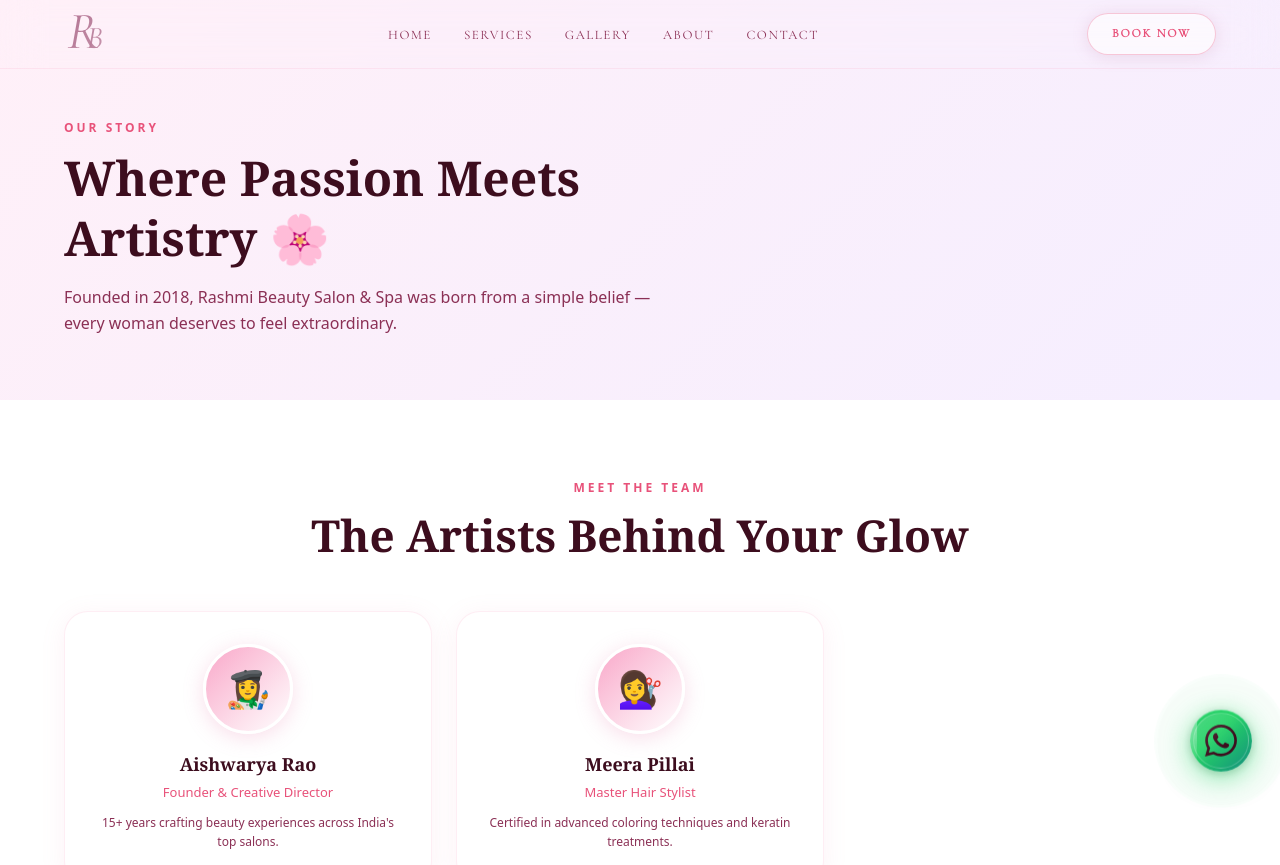
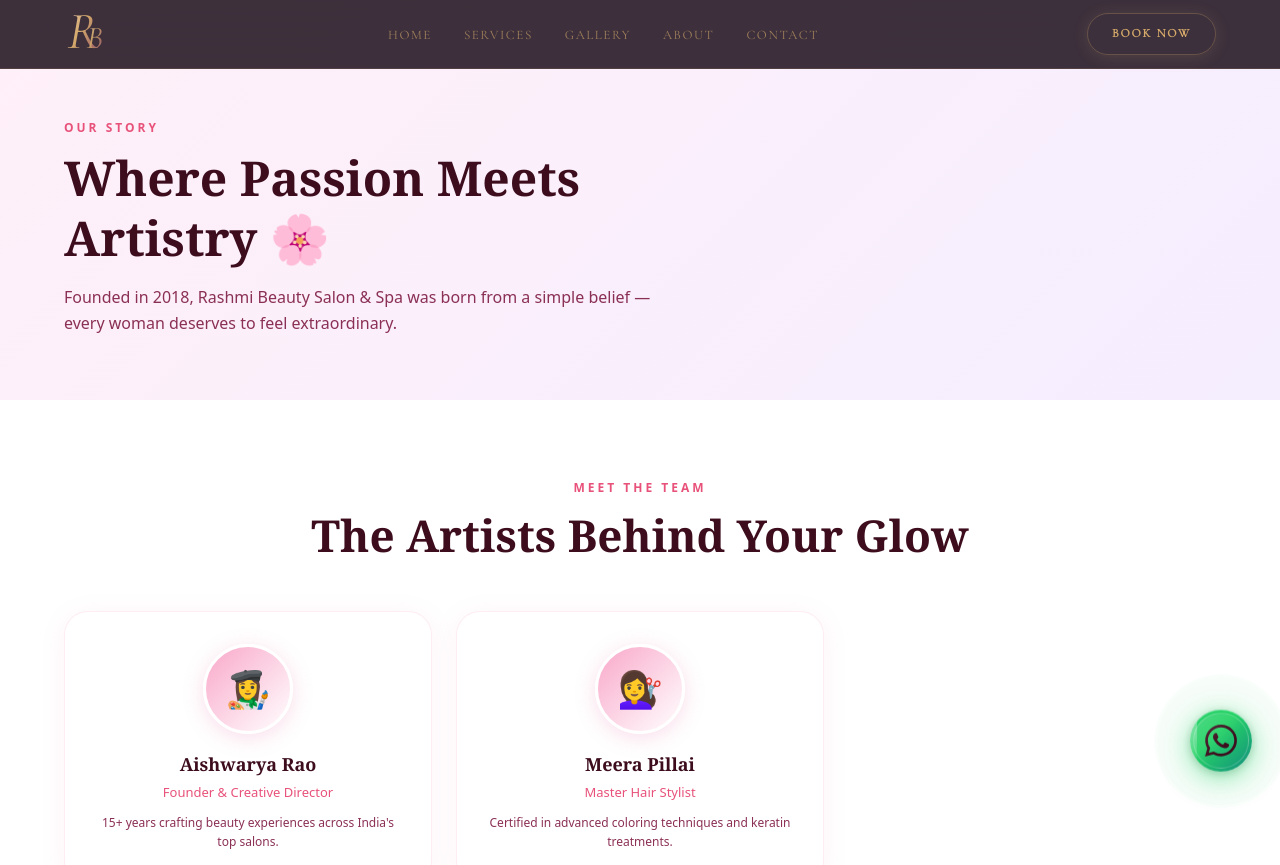
Before and after one commit to aextureservices-hub/rashmi-salon, a React (Vite) app in the folder salon/: page /about in a window 1280 px wide. Shown: the top 865 px of the page. Built offline with nearby package versions, Linux system fonts and the light colour scheme.

Commit message:
change the toggle

```diff
--- a/salon/src/components/layout/Navbar.tsx
+++ b/salon/src/components/layout/Navbar.tsx
@@ -3,9 +3,9 @@ import { Link, useNavigate } from 'react-router-dom';
 import { useScrollProgress } from '../../hooks/useScrollProgress';
 import { NAV_LINKS } from '../../utils/data';
 import { cn } from '../../utils/helpers';
+import { P } from '../../utils/palette';
 import '../../styles/index.css';
 
-// RB Logo matching the salon's elegant serif monogram style
 function RBLogo() {
   return (
     <svg
@@ -16,84 +16,67 @@ function RBLogo() {
     >
       <defs>
         <linearGradient id="rbGrad" x1="0%" y1="0%" x2="100%" y2="100%">
-          <stop offset="0%" stopColor="#b07090" />
-          <stop offset="100%" stopColor="#c490a8" />
+          <stop offset="0%"   stopColor="#E8C9B8" />
+          <stop offset="45%"  stopColor="#D4A96A" />
+          <stop offset="100%" stopColor="#8B4865" />
         </linearGradient>
       </defs>
 
-      {/* R — elegant serif R */}
       <text
-        x="4"
-        y="52"
+        x="4" y="52"
         fontFamily="'Cormorant Garamond', 'Playfair Display', Georgia, serif"
-        fontSize="76"
-        fontWeight="400"
-        fontStyle="italic"
-        fill="url(#rbGrad)"
-        letterSpacing="-2"
-      >
-        R
-      </text>
+        fontSize="76" fontWeight="400" fontStyle="italic"
+        fill="url(#rbGrad)" letterSpacing="-2"
+      >R</text>
 
-      {/* B — overlapping, offset slightly to create interlock effect */}
       <text
-        x="32"
-        y="52"
+        x="32" y="52"
         fontFamily="'Cormorant Garamond', 'Playfair Display', Georgia, serif"
-        fontSize="46"
-        fontWeight="400"
-        fontStyle="italic"
-        fill="url(#rbGrad)"
-        opacity="0.92"
-        letterSpacing="-2"
-      >
-        B
-      </text>
+        fontSize="46" fontWeight="400" fontStyle="italic"
+        fill="url(#rbGrad)" opacity="0.92" letterSpacing="-2"
+      >B</text>
 
-      {/* Subtle underline flourish */}
       <line
-        x1="6"
-        y1="57"
-        x2="70"
-        y2="57"
-        stroke="url(#rbGrad)"
-        strokeWidth="0.8"
-        opacity="0.5"
+        x1="6" y1="57" x2="70" y2="57"
+        stroke="url(#rbGrad)" strokeWidth="0.8" opacity="0.5"
       />
     </svg>
   );
 }
 
-// Floating hamburger lines with wave animation
 function HamburgerIcon({ open }: { open: boolean }) {
   return (
     <div className="relative w-6 h-5 flex flex-col justify-between">
       <span
         className={cn(
-          'block h-[2px] rounded-full bg-gradient-to-r from-rose-deep to-purple-400 origin-center transition-all duration-400 ease-in-out',
-          open
-            ? 'rotate-45 translate-y-[9px]'
-            : 'animate-float-line-1'
+          'block h-[2px] rounded-full origin-center transition-all duration-400 ease-in-out',
+          open ? 'rotate-45 translate-y-[9px]' : 'animate-float-line-1'
         )}
-        style={{ width: open ? '100%' : '100%' }}
+        style={{
+          width: '100%',
+          background: `linear-gradient(90deg, ${P.gold}, ${P.primary})`,
+        }}
       />
       <span
         className={cn(
-          'block h-[2px] rounded-full bg-gradient-to-r from-purple-400 to-rose-deep origin-center transition-all duration-300 ease-in-out',
-          open
-            ? 'opacity-0 scale-x-0'
-            : 'animate-float-line-2'
+          'block h-[2px] rounded-full origin-center transition-all duration-300 ease-in-out',
+          open ? 'opacity-0 scale-x-0' : 'animate-float-line-2'
         )}
-        style={{ width: '75%', alignSelf: 'flex-end' }}
+        style={{
+          width: '75%',
+          alignSelf: 'flex-end',
+          background: `linear-gradient(90deg, ${P.primary}, ${P.gold})`,
+        }}
       />
       <span
         className={cn(
-          'block h-[2px] rounded-full bg-gradient-to-r from-rose-deep to-purple-400 origin-center transition-all duration-400 ease-in-out',
-          open
-            ? '-rotate-45 -translate-y-[9px]'
-            : 'animate-float-line-3'
+          'block h-[2px] rounded-full origin-center transition-all duration-400 ease-in-out',
+          open ? '-rotate-45 -translate-y-[9px]' : 'animate-float-line-3'
         )}
-        style={{ width: open ? '100%' : '88%' }}
+        style={{
+          width: open ? '100%' : '88%',
+          background: `linear-gradient(90deg, ${P.gold}, ${P.primary})`,
+        }}
       />
     </div>
   );
@@ -111,28 +94,34 @@ export function Navbar() {
 
   return (
     <>
-      {/* Scroll Progress Bar */}
+      {/* Scroll Progress Bar — gold gradient */}
       <div
-        className="fixed top-0 left-0 h-[3px] z-[9999] transition-[width_0.1s] bg-gradient-to-r from-rose-deep via-pink-400 to-lavender"
-        style={{ width: `${progress}%` }}
+        className="fixed top-0 left-0 h-[3px] z-[9999] transition-[width_0.1s]"
+        style={{
+          width: `${progress}%`,
+          background: P.gradGold,
+        }}
       />
 
       {/* Navbar */}
       <nav
         className={cn(
           'fixed top-0 w-full z-[1000] px-[5%] flex items-center justify-between transition-all duration-300',
-          'bg-blush/85 backdrop-blur-[20px] border-b border-rose-soft/20',
-          isScrolled
-            ? 'py-2 bg-blush/97 shadow-[0_4px_30px_rgba(176,112,144,0.14)]'
-            : 'py-3'
+          isScrolled ? 'py-2' : 'py-3'
         )}
+        style={{
+          background: isScrolled
+            ? 'rgba(28,15,26,0.97)'
+            : 'rgba(28,15,26,0.85)',
+          backdropFilter: 'blur(20px)',
+          borderBottom: `1px solid ${P.border}`,
+          boxShadow: isScrolled
+            ? `0 4px 30px rgba(212,169,106,0.10)`
+            : 'none',
+        }}
       >
         {/* Logo */}
-        <Link
-          to="/"
-          className="flex items-center gap-2 group"
-          aria-label="Home"
-        >
+        <Link to="/" className="flex items-center gap-2 group" aria-label="Home">
           <div className="transition-transform duration-300 group-hover:scale-105">
             <RBLogo />
           </div>
@@ -144,11 +133,28 @@ export function Navbar() {
             <li key={link.path}>
               <Link
                 to={link.path}
-                className="text-salon-muted text-sm font-medium tracking-widest uppercase hover:text-rose-deep transition-colors duration-300 relative group"
-                style={{ fontFamily: "'Cormorant Garamond', serif", fontSize: '13px', letterSpacing: '0.12em' }}
+                className="relative group transition-colors duration-300"
+                style={{
+                  fontFamily: "'Cormorant Garamond', serif",
+                  fontSize: '13px',
+                  letterSpacing: '0.12em',
+                  textTransform: 'uppercase',
+                  color: P.textGoldMuted,
+                  fontWeight: 500,
+                }}
+                onMouseEnter={e =>
+                  ((e.currentTarget as HTMLAnchorElement).style.color = P.gold)
+                }
+                onMouseLeave={e =>
+                  ((e.currentTarget as HTMLAnchorElement).style.color = P.textGoldMuted)
+                }
               >
                 {link.label}
-                <span className="absolute -bottom-1 left-0 w-0 h-[1px] bg-gradient-to-r from-rose-deep to-lavender rounded-sm group-hover:w-full transition-[width] duration-300" />
+                {/* Underline hover */}
+                <span
+                  className="absolute -bottom-1 left-0 w-0 h-[1px] rounded-sm group-hover:w-full transition-[width] duration-300"
+                  style={{ background: P.gradGold }}
+                />
               </Link>
             </li>
           ))}
@@ -157,15 +163,43 @@ export function Navbar() {
         {/* Book Now CTA */}
         <button
           onClick={handleBookNow}
-          className="hidden md:block px-6 py-2.5 rounded-full text-[12px] font-semibold cursor-pointer border border-rose-deep/30 text-rose-deep bg-white/60 hover:bg-gradient-to-br hover:from-rose-deep hover:to-rose-darker hover:text-white hover:border-transparent transition-all duration-300 shadow-[0_2px_16px_rgba(176,112,144,0.18)] hover:shadow-[0_6px_28px_rgba(176,112,144,0.38)] hover:-translate-y-0.5 tracking-widest uppercase"
-          style={{ fontFamily: "'Cormorant Garamond', serif", letterSpacing: '0.15em' }}
+          className="hidden md:block px-6 py-2.5 rounded-full text-[12px] font-semibold cursor-pointer tracking-widest uppercase transition-all duration-300 hover:-translate-y-0.5"
+          style={{
+            fontFamily: "'Cormorant Garamond', serif",
+            letterSpacing: '0.15em',
+            border: `1px solid ${P.borderMid}`,
+            color: P.gold,
+            background: 'transparent',
+            boxShadow: `0 2px 16px ${P.glowGold}`,
+          }}
+          onMouseEnter={e => {
+            const el = e.currentTarget as HTMLButtonElement;
+            el.style.background = P.gradGold;
+            el.style.color = P.primaryDark;
+            el.style.borderColor = 'transparent';
+            el.style.boxShadow = `0 6px 28px ${P.glowGold}`;
+          }}
+          onMouseLeave={e => {
+            const el = e.currentTarget as HTMLButtonElement;
+            el.style.background = 'transparent';
+            el.style.color = P.gold;
+            el.style.borderColor = P.borderMid;
+            el.style.boxShadow = `0 2px 16px ${P.glowGold}`;
+          }}
         >
           Book Now
         </button>
 
-        {/* Hamburger Button */}
+        {/* Hamburger */}
         <button
-          className="md:hidden flex items-center justify-center w-10 h-10 cursor-pointer border-rose-soft/30 rounded-full backdrop-blur-sm hover:bg-white/70 transition-all duration-300 hover:shadow-[0_2px_16px_rgba(176,112,144,0.25)]"
+          className="md:hidden flex items-center justify-center w-10 h-10 cursor-pointer rounded-full transition-all duration-300"
+          style={{ border: `1px  ${P.border}` }}
+          onMouseEnter={e =>
+            ((e.currentTarget as HTMLButtonElement).style.borderColor = P.borderHot)
+          }
+          onMouseLeave={e =>
+            ((e.currentTarget as HTMLButtonElement).style.borderColor = P.border)
+          }
           onClick={() => setMobileOpen(v => !v)}
           aria-label="Toggle menu"
         >
@@ -176,13 +210,32 @@ export function Navbar() {
       {/* Mobile Nav Overlay */}
       <div
         className={cn(
-          'md:hidden fixed inset-0 z-[998] bg-blush/97 backdrop-blur-[24px] flex flex-col items-center justify-center gap-9 transition-all duration-400',
+          'md:hidden fixed inset-0 z-[998] flex flex-col items-center justify-center gap-9 transition-all duration-400',
           mobileOpen ? 'opacity-100 pointer-events-auto' : 'opacity-0 pointer-events-none'
         )}
+        style={{
+          background: 'rgba(28,15,26,0.97)',
+          backdropFilter: 'blur(24px)',
+        }}
       >
         {/* Close button */}
         <button
-          className="absolute top-5 right-5 w-10 h-10 flex items-center justify-center text-rose-deep bg-white/50 border border-rose-soft/30 rounded-full cursor-pointer backdrop-blur-sm hover:bg-rose-deep hover:text-white transition-all duration-300"
+          className="absolute top-5 right-5 w-10 h-10 flex items-center justify-center rounded-full cursor-pointer transition-all duration-300"
+          style={{
+            color: P.gold,
+            background: 'rgba(212,169,106,0.08)',
+            border: `1px solid ${P.border}`,
+          }}
+          onMouseEnter={e => {
+            const el = e.currentTarget as HTMLButtonElement;
+            el.style.background = P.gradGold;
+            el.style.color = P.primaryDark;
+          }}
+          onMouseLeave={e => {
+            const el = e.currentTarget as HTMLButtonElement;
+            el.style.background = 'rgba(212,169,106,0.08)';
+            el.style.color = P.gold;
+          }}
           onClick={() => setMobileOpen(false)}
           aria-label="Close menu"
         >
@@ -194,19 +247,35 @@ export function Navbar() {
           <RBLogo />
         </div>
 
+        {/* Thin gold divider */}
+        <div
+          style={{
+            height: '1px',
+            width: '60px',
+            background: `linear-gradient(90deg, transparent, ${P.gold}, transparent)`,
+          }}
+        />
+
         {NAV_LINKS.map((link, i) => (
           <Link
             key={link.path}
             to={link.path}
-            className="text-[20px] text-salon-text hover:text-rose-deep transition-colors tracking-[0.18em] uppercase"
+            className="text-[20px] tracking-[0.18em] uppercase transition-colors duration-300"
             style={{
               fontFamily: "'Cormorant Garamond', serif",
               fontWeight: 400,
+              color: P.textGoldMuted,
               transitionDelay: mobileOpen ? `${i * 50}ms` : '0ms',
               transform: mobileOpen ? 'translateY(0)' : 'translateY(12px)',
               opacity: mobileOpen ? 1 : 0,
               transition: `color 0.3s, transform 0.4s ${i * 50}ms, opacity 0.4s ${i * 50}ms`,
             }}
+            onMouseEnter={e =>
+              ((e.currentTarget as HTMLAnchorElement).style.color = P.gold)
+            }
+            onMouseLeave={e =>
+              ((e.currentTarget as HTMLAnchorElement).style.color = P.textGoldMuted)
+            }
             onClick={() => setMobileOpen(false)}
           >
             {link.label}
@@ -215,42 +284,51 @@ export function Navbar() {
 
         <button
           onClick={handleBookNow}
-          className="mt-2 px-10 py-3 rounded-full border border-rose-deep/40 text-rose-deep text-[13px] tracking-[0.2em] uppercase bg-white/50 hover:bg-rose-deep hover:text-white transition-all duration-300"
-          style={{ fontFamily: "'Cormorant Garamond', serif" }}
+          className="mt-2 px-10 py-3 rounded-full text-[13px] tracking-[0.2em] uppercase transition-all duration-300"
+          style={{
+            fontFamily: "'Cormorant Garamond', serif",
+            color: P.gold,
+            border: `1px solid ${P.borderMid}`,
+            background: 'transparent',
+          }}
+          onMouseEnter={e => {
+            const el = e.currentTarget as HTMLButtonElement;
+            el.style.background = P.gradGold;
+            el.style.color = P.primaryDark;
+            el.style.borderColor = 'transparent';
+          }}
+          onMouseLeave={e => {
+            const el = e.currentTarget as HTMLButtonElement;
+            el.style.background = 'transparent';
+            el.style.color = P.gold;
+            el.style.borderColor = P.borderMid;
+          }}
         >
           Book Now ✨
         </button>
       </div>
 
-      {/* Floating hamburger animation keyframes injected via style tag */}
       <style>{`
         @import url('https://fonts.googleapis.com/css2?family=Cormorant+Garamond:ital,wght@0,300;0,400;1,300;1,400&display=swap');
 
         @keyframes floatLine1 {
           0%, 100% { transform: translateY(0px) scaleX(1); }
-          33% { transform: translateY(-2px) scaleX(0.95); }
-          66% { transform: translateY(1px) scaleX(1.02); }
+          33%       { transform: translateY(-2px) scaleX(0.95); }
+          66%       { transform: translateY(1px) scaleX(1.02); }
         }
         @keyframes floatLine2 {
           0%, 100% { transform: translateX(0px) scaleX(1); opacity: 1; }
-          40% { transform: translateX(3px) scaleX(0.88); opacity: 0.75; }
-          80% { transform: translateX(-2px) scaleX(0.94); opacity: 0.9; }
+          40%      { transform: translateX(3px) scaleX(0.88); opacity: 0.75; }
+          80%      { transform: translateX(-2px) scaleX(0.94); opacity: 0.9; }
         }
         @keyframes floatLine3 {
           0%, 100% { transform: translateY(0px) scaleX(1); }
-          25% { transform: translateY(1.5px) scaleX(1.04); }
-          70% { transform: translateY(-1.5px) scaleX(0.96); }
+          25%      { transform: translateY(1.5px) scaleX(1.04); }
+          70%      { transform: translateY(-1.5px) scaleX(0.96); }
         }
-
-        .animate-float-line-1 {
-          animation: floatLine1 2.8s ease-in-out infinite;
-        }
-        .animate-float-line-2 {
-          animation: floatLine2 2.4s ease-in-out infinite 0.3s;
-        }
-        .animate-float-line-3 {
-          animation: floatLine3 3.1s ease-in-out infinite 0.6s;
-        }
+        .animate-float-line-1 { animation: floatLine1 2.8s ease-in-out infinite; }
+        .animate-float-line-2 { animation: floatLine2 2.4s ease-in-out infinite 0.3s; }
+        .animate-float-line-3 { animation: floatLine3 3.1s ease-in-out infinite 0.6s; }
       `}</style>
     </>
   );
```
